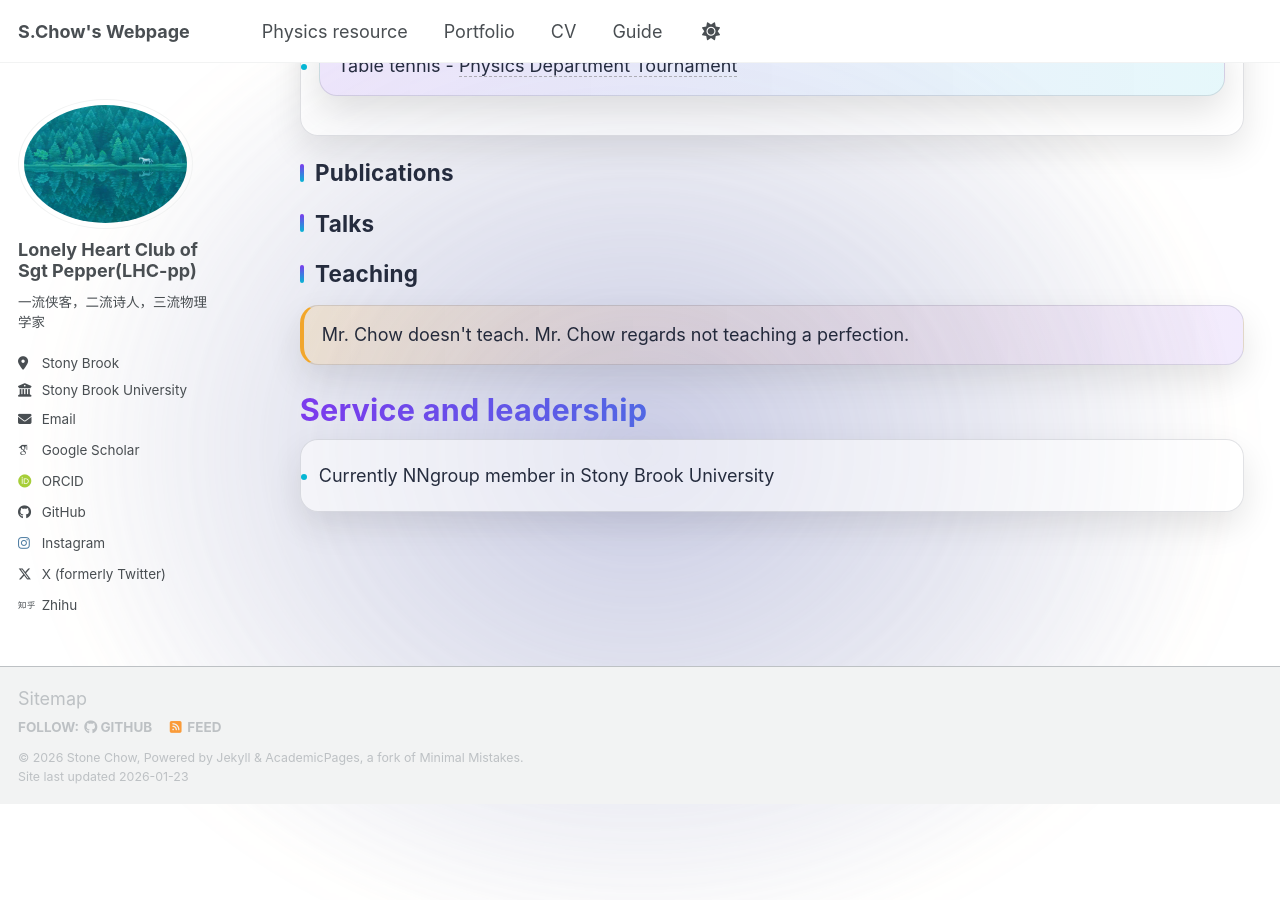
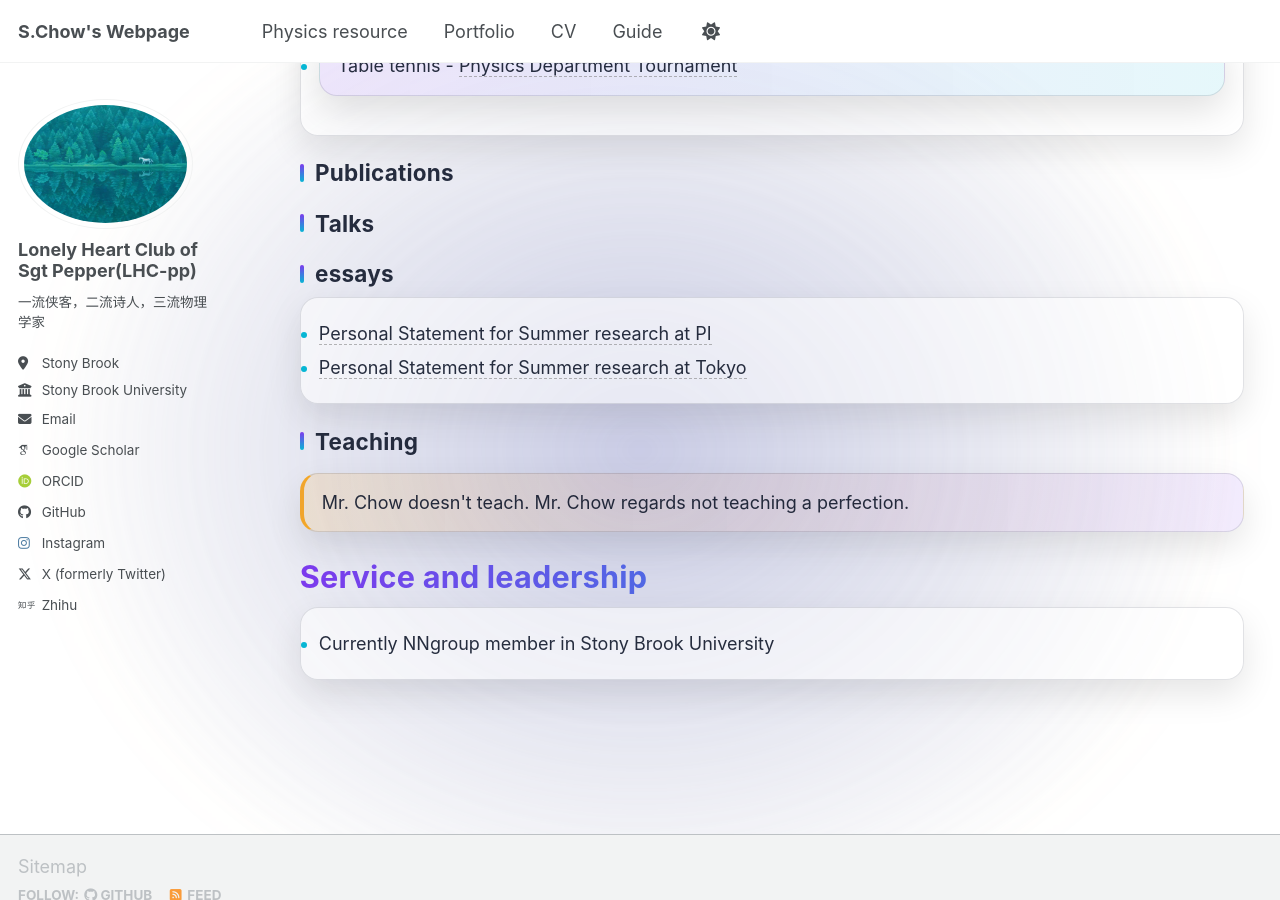
Before and after one commit to StoneChou2007/StoneChou2007, a Jekyll site: the page built from _pages/cv.md, in a window 1280 px wide and 900 px high, scrolled down 1377 px. Built offline with Jekyll 4.4.1, drawn with Linux system fonts in a browser that asks for light colours; some web fonts are replaced; a script bundle is joined from its source files by our own code; library files that are not in the unit come from our copies.

Commit message:
Update cv.md

```diff
--- a/_pages/cv.md
+++ b/_pages/cv.md
@@ -197,6 +197,10 @@ Publications
 Talks
 -----
 
+essays
+-----
+ - [Personal Statement for Summer research at PI]({{ '/files/PersonalStatement_PI.pdf' | relative_url }})
+  - [Personal Statement for Summer research at Tokyo]({{ '/files/Personal_Statement_Tokyo_Nuclear_Theory.pdf' | relative_url }})
 
 Teaching
 -----
```
